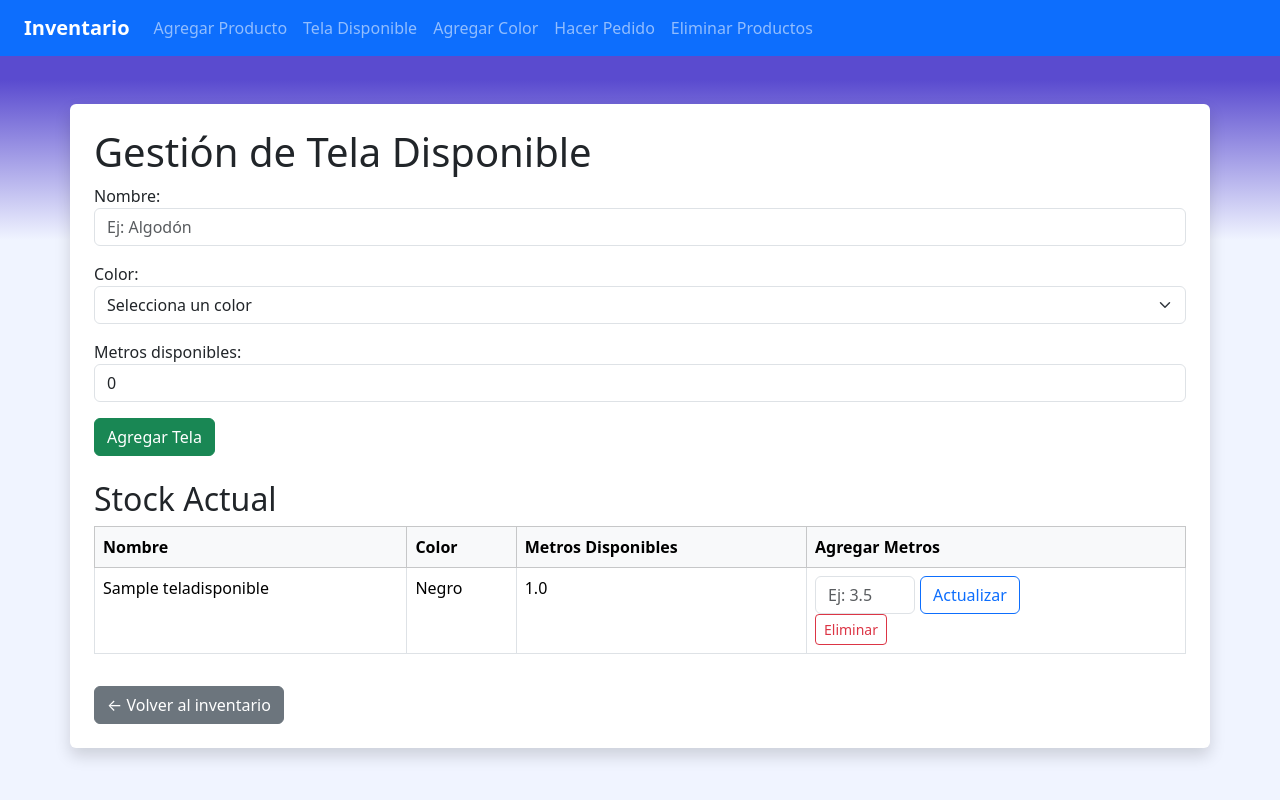
After one commit to Mahernds/Inventario, a Django app: page /productos/tela/ in a window 1280 px wide. The commit adds this page. Run offline with Django 4.2, Linux system fonts and the light colour scheme; data comes from the database, SQL or seed files in the repository; both versions use the stored data as it was after the commit; tables that the repository leaves empty hold one stand-in row (values such as "Sample post").

Commit message:
commit 1

```diff
--- a/inventario_tienda/inventario_tienda/urls.py
+++ b/inventario_tienda/inventario_tienda/urls.py
@@ -1,23 +1,11 @@
-"""
-URL configuration for inventario_tienda project.
 
-The `urlpatterns` list routes URLs to views. For more information please see:
-    https://docs.djangoproject.com/en/4.2/topics/http/urls/
-Examples:
-Function views
-    1. Add an import:  from my_app import views
-    2. Add a URL to urlpatterns:  path('', views.home, name='home')
-Class-based views
-    1. Add an import:  from other_app.views import Home
-    2. Add a URL to urlpatterns:  path('', Home.as_view(), name='home')
-Including another URLconf
-    1. Import the include() function: from django.urls import include, path
-    2. Add a URL to urlpatterns:  path('blog/', include('blog.urls'))
-"""
 from django.contrib import admin
 from django.urls import path, include # Added include
+from django.shortcuts import redirect
 
 urlpatterns = [
     path('admin/', admin.site.urls),
     path('productos/', include('productos.urls')), # Added products urls
+    path('', lambda request: redirect('productos:lista_productos', permanent=False)),
+
 ]
--- a/inventario_tienda/productos/forms.py
+++ b/inventario_tienda/productos/forms.py
@@ -1,32 +1,37 @@
 from django import forms
-from .models import Producto
+from .models import Producto, TelaDisponible, Color
+
 
 class ProductoForm(forms.ModelForm):
     class Meta:
         model = Producto
-        fields = ['nombre_producto', 'tipo', 'color', 'metros_tela', 'stock']
-        # 'fecha_creacion' is auto_now_add=True, so it's not included in the form
+        fields = ['nombre_producto', 'tipo', 'color', 'stock']
 
     def __init__(self, *args, **kwargs):
         super().__init__(*args, **kwargs)
         self.fields['nombre_producto'].widget.attrs.update({'class': 'form-control', 'placeholder': 'Ej: Polera Deportiva DryFit'})
         self.fields['tipo'].widget.attrs.update({'class': 'form-select'})
-        self.fields['color'].widget.attrs.update({'class': 'form-control', 'placeholder': 'Ej: Azul Marino'})
-        self.fields['metros_tela'].widget.attrs.update({'class': 'form-control', 'placeholder': 'Ej: 1.5'})
+
+        # color como lista desplegable basada en Color
+        self.fields['color'].queryset = Color.objects.all()
+        self.fields['color'].widget.attrs.update({'class': 'form-select'})
+        self.fields['color'].empty_label = "Selecciona un color"
+
         self.fields['stock'].widget.attrs.update({'class': 'form-control', 'placeholder': 'Ej: 100'})
 
-        # Example of adding help text if needed
-        # self.fields['metros_tela'].help_text = 'Cantidad de tela utilizada en metros.'
 
-        # Example of custom validation if needed
-    # def clean_stock(self):
-    #     stock = self.cleaned_data.get('stock')
-    #     if stock is not None and stock < 0:
-    #         raise forms.ValidationError("El stock no puede ser negativo.")
-    #     return stock
+class TelaDisponibleForm(forms.ModelForm):
+    class Meta:
+        model = TelaDisponible
+        fields = ['nombre', 'color', 'metros_disponibles']
 
-    # def clean_metros_tela(self):
-    #     metros_tela = self.cleaned_data.get('metros_tela')
-    #     if metros_tela is not None and metros_tela <= 0:
-    #         raise forms.ValidationError("Los metros de tela deben ser un valor positivo.")
-    #     return metros_tela
+    def __init__(self, *args, **kwargs):
+        super().__init__(*args, **kwargs)
+        self.fields['nombre'].widget.attrs.update({'class': 'form-control', 'placeholder': 'Ej: Algodón'})
+
+        # color como lista desplegable basada en Color
+        self.fields['color'].queryset = Color.objects.all()
+        self.fields['color'].widget.attrs.update({'class': 'form-select'})
+        self.fields['color'].empty_label = "Selecciona un color"
+
+        self.fields['metros_disponibles'].widget.attrs.update({'class': 'form-control', 'placeholder': 'Ej: 10.5'})
--- a/inventario_tienda/productos/templates/productos/base.html
+++ b/inventario_tienda/productos/templates/productos/base.html
@@ -1,23 +1,29 @@
+<!-- base.html -->
 <!DOCTYPE html>
-<html lang="en">
+<html lang="es">
 <head>
     <meta charset="UTF-8">
-    <title>{% block title %}Inventario Tienda{% endblock %}</title>
+    <title>{% block title %}Inventario{% endblock %}</title>
+    <link rel="stylesheet" href="https://cdn.jsdelivr.net/npm/bootstrap@5.3.3/dist/css/bootstrap.min.css">
 </head>
-<body>
-    <header>
-        <h1>Inventario Tienda de Ropa Deportiva</h1>
-    </header>
-    <nav>
-        <a href="{% url 'productos:agregar_producto' %}">Agregar Producto</a>
-        {# Add other navigation links here if needed #}
+<body style="background: linear-gradient(to bottom, #5a4bcf 10%, #f0f4ff 30%) no-repeat; min-height: 100vh;">
+
+    <nav class="navbar navbar-expand-lg navbar-dark bg-primary px-4">
+        <a class="navbar-brand" href="{% url 'productos:lista_productos' %}"><strong>Inventario</strong></a>
+        <div class="collapse navbar-collapse">
+            <ul class="navbar-nav me-auto">
+                <li class="nav-item"><a class="nav-link" href="{% url 'productos:agregar_producto' %}">Agregar Producto</a></li>
+                <li class="nav-item"><a class="nav-link" href="{% url 'productos:stock_tela' %}">Tela Disponible</a></li>
+                <li class="nav-item"><a class="nav-link" href="{% url 'productos:agregar_color' %}">Agregar Color</a></li>
+                <li class="nav-item"><a class="nav-link" href="{% url 'productos:hacer_pedido' %}">Hacer Pedido</a></li>
+                <li class="nav-item"><a class="nav-link" href="{% url 'productos:eliminar_productos' %}">Eliminar Productos</a></li>
+            </ul>
+        </div>
     </nav>
-    <main>
-        {% block content %}
-        {% endblock %}
-    </main>
-    <footer>
-        <p>&copy; 2024 Mi Tienda Deportiva</p>
-    </footer>
+
+    <div class="container mt-5 p-4 bg-white rounded shadow">
+        {% block content %}{% endblock %}
+    </div>
+
 </body>
 </html>
--- /dev/null
+++ b/inventario_tienda/productos/templates/productos/stock_tela.html
@@ -0,0 +1,53 @@
+{% extends "productos/base.html" %}
+
+{% block title %}Stock de Tela{% endblock %}
+
+{% block content %}
+<h1>Gestión de Tela Disponible</h1>
+
+<form method="post" class="mb-4">
+    {% csrf_token %}
+    {{ form.as_p }}
+    <button type="submit" class="btn btn-success">Agregar Tela</button>
+</form>
+
+<h2>Stock Actual</h2>
+{% if telas %}
+    <table class="table table-bordered">
+        <thead class="table-light">
+            <tr>
+                <th>Nombre</th>
+                <th>Color</th>
+                <th>Metros Disponibles</th>
+                <th>Agregar Metros</th>
+            </tr>
+        </thead>
+        <tbody>
+            {% for tela in telas %}
+                <tr>
+                    <td>{{ tela.nombre }}</td>
+                    <td>{{ tela.color }}</td>
+                    <td>{{ tela.metros_disponibles }}</td>
+                    <td>
+                        <form method="post" style="display: flex; gap: 5px; align-items: center;">
+                            {% csrf_token %}
+                            <input type="hidden" name="tela_id" value="{{ tela.id }}">
+                            <input type="number" step="0.1" name="metros_extra" required placeholder="Ej: 3.5" class="form-control" style="width: 100px;">
+                            <button type="submit" class="btn btn-outline-primary">Actualizar</button>
+                        </form>
+                        <form method="post" onsubmit="return confirm('¿Estás seguro que deseas eliminar esta tela?');">
+                            {% csrf_token %}
+                            <input type="hidden" name="eliminar_tela_id" value="{{ tela.id }}">
+                            <button type="submit" class="btn btn-outline-danger btn-sm">Eliminar</button>
+                        </form>
+                    </td>
+                </tr>
+            {% endfor %}
+        </tbody>
+    </table>
+{% else %}
+    <p>No hay tela registrada.</p>
+{% endif %}
+
+<a href="{% url 'productos:lista_productos' %}" class="btn btn-secondary mt-3">← Volver al inventario</a>
+{% endblock %}
--- a/inventario_tienda/productos/urls.py
+++ b/inventario_tienda/productos/urls.py
@@ -1,10 +1,15 @@
 from django.urls import path
 from . import views
 
-app_name = 'productos' # Optional: define an application namespace
+app_name = 'productos'  # Optional: define
 
 urlpatterns = [
+    path('', views.lista_productos, name='lista_productos'),
     path('agregar/', views.agregar_producto, name='agregar_producto'),
-    # Example for a product list view, if created:
-    # path('', views.lista_productos, name='lista_productos'),
+    path('tela/', views.stock_tela, name='stock_tela'),
+    path('colores/', views.agregar_color, name='agregar_color'),
+    path('pedido/', views.hacer_pedido, name='hacer_pedido'),
+    path('eliminar/', views.eliminar_productos, name='eliminar_productos'),
+
+
 ]
--- a/inventario_tienda/productos/views.py
+++ b/inventario_tienda/productos/views.py
@@ -1,23 +1,120 @@
 from django.shortcuts import render, redirect
-from .forms import ProductoForm
-from .models import Producto
+from .forms import ProductoForm, TelaDisponibleForm
+from .models import Producto, TelaDisponible, Color
+from django import forms
+from django.forms import modelformset_factory
+from django.forms import Form, ModelChoiceField, IntegerField
+from django.views.decorators.csrf import csrf_protect
 
-# Create your views here.
+# Tela necesaria por tipo de prenda
+TELA_POR_TIPO = {
+    'short': 4,
+    'polera_hombre': 2,
+    'polera_mujer': 1.8,
+    'falda': 2.5,
+    'poleron': 3.5,
+}
+
+# Agregar producto con tela automática
 def agregar_producto(request):
     if request.method == 'POST':
         form = ProductoForm(request.POST)
         if form.is_valid():
-            form.save()
-            # Redirect to a new URL: perhaps a list of products or success page
-            # For now, redirecting back to the same form, but ideally, you'd redirect elsewhere.
-            # Example: return redirect('lista_productos')
-            # Or display a success message.
-            return redirect('agregar_producto') # Or some success URL
+            producto = form.save(commit=False)
+            producto.metros_tela = TELA_POR_TIPO.get(producto.tipo, 0)
+            producto.save()
+            return redirect('productos:lista_productos')
     else:
         form = ProductoForm()
     return render(request, 'productos/agregar_producto.html', {'form': form})
 
-# Placeholder for a product list view, if you want to redirect to it after adding a product.
-# def lista_productos(request):
-#     productos = Producto.objects.all()
-#     return render(request, 'productos/lista_productos.html', {'productos': productos})
+# Mostrar lista de productos
+def lista_productos(request):
+    productos = Producto.objects.all()
+    return render(request, 'productos/lista_productos.html', {'productos': productos})
+
+# Agregar, actualizar y eliminar tela disponible
+def stock_tela(request):
+    telas = TelaDisponible.objects.all()
+
+    if request.method == 'POST':
+        # Eliminar tela
+        if 'eliminar_tela_id' in request.POST:
+            tela_id = request.POST.get('eliminar_tela_id')
+            TelaDisponible.objects.filter(id=tela_id).delete()
+            return redirect('productos:stock_tela')
+
+        # Actualizar tela existente
+        elif 'tela_id' in request.POST:
+            tela_id = request.POST.get('tela_id')
+            metros_extra = float(request.POST.get('metros_extra', 0))
+            tela = TelaDisponible.objects.get(id=tela_id)
+            tela.metros_disponibles += metros_extra
+            tela.save()
+            return redirect('productos:stock_tela')
+
+        # Agregar nueva tela
+        else:
+            form = TelaDisponibleForm(request.POST)
+            if form.is_valid():
+                nombre = form.cleaned_data['nombre']
+                color = form.cleaned_data['color']
+                metros = form.cleaned_data['metros_disponibles']
+
+                tela_existente = TelaDisponible.objects.filter(nombre=nombre, color=color).first()
+                if tela_existente:
+                    tela_existente.metros_disponibles += metros
+                    tela_existente.save()
+                else:
+                    form.save()
+                return redirect('productos:stock_tela')
+    else:
+        form = TelaDisponibleForm()
+
+    return render(request, 'productos/stock_tela.html', {'form': form, 'telas': telas})
+
+# Formulario para agregar nuevos colores
+class ColorForm(forms.ModelForm):
+    class Meta:
+        model = Color
+        fields = ['nombre']
+
+# Vista para agregar nuevos colores
+def agregar_color(request):
+    if request.method == 'POST':
+        form = ColorForm(request.POST)
+        if form.is_valid():
+            form.save()
+            return redirect('productos:agregar_color')
+    else:
+        form = ColorForm()
+
+    colores = Color.objects.all()
+    return render(request, 'productos/agregar_color.html', {'form': form, 'colores': colores})
+
+class PedidoForm(Form):
+    producto = ModelChoiceField(queryset=Producto.objects.all(), label="Producto")
+    cantidad = IntegerField(min_value=1, label="Cantidad a producir")
+
+def hacer_pedido(request):
+    productos = Producto.objects.all()
+    form = PedidoForm(request.POST or None)
+
+    if request.method == 'POST' and form.is_valid():
+        producto = form.cleaned_data['producto']
+        cantidad = form.cleaned_data['cantidad']
+
+        # Más adelante: lógica para descontar tela y verificar stock
+        return redirect('productos:hacer_pedido')
+
+    return render(request, 'productos/hacer_pedido.html', {'form': form, 'productos': productos})
+
+@csrf_protect
+def eliminar_productos(request):
+    if request.method == 'POST':
+        producto_id = request.POST.get('producto_id')
+        Producto.objects.filter(id=producto_id).delete()
+        return redirect('productos:eliminar_productos')
+
+    productos = Producto.objects.all()
+    return render(request, 'productos/eliminar_productos.html', {'productos': productos})
```
Also changed, not shown: inventario_tienda/inventario_tienda/settings.py (+9 -64 lines), inventario_tienda/productos/models.py (+26 -1 lines), inventario_tienda/productos/static/productos/style.css (added, +165 -0 lines), inventario_tienda/productos/templates/productos/agregar_color.html (added, +24 -0 lines), inventario_tienda/productos/templates/productos/agregar_producto.html (+21 -4 lines), inventario_tienda/productos/templates/productos/eliminar_productos.html (added, +46 -0 lines), inventario_tienda/productos/templates/productos/hacer_pedido.html (added, +50 -0 lines), inventario_tienda/productos/templates/productos/lista_productos.html (added, +36 -0 lines), inventario_tienda/db.sqlite3 (added), inventario_tienda/productos/migrations/0001_initial.py (added), inventario_tienda/productos/migrations/0002_teladisponible.py (added), inventario_tienda/productos/migrations/0003_color_alter_producto_color_and_more.py (added), inventario_tienda/productos/migrations/0004_pedido_detallepedido.py (added).
